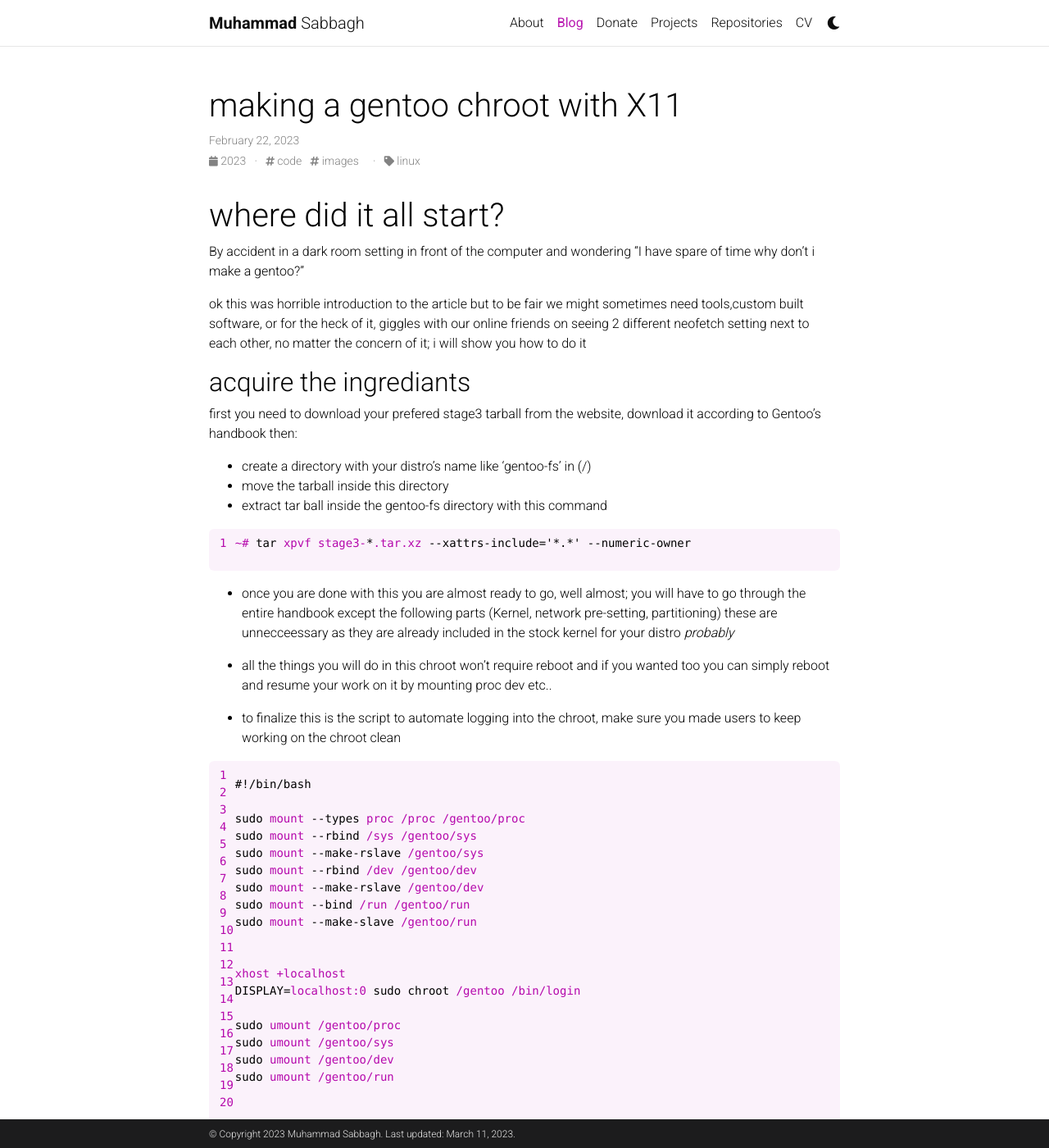
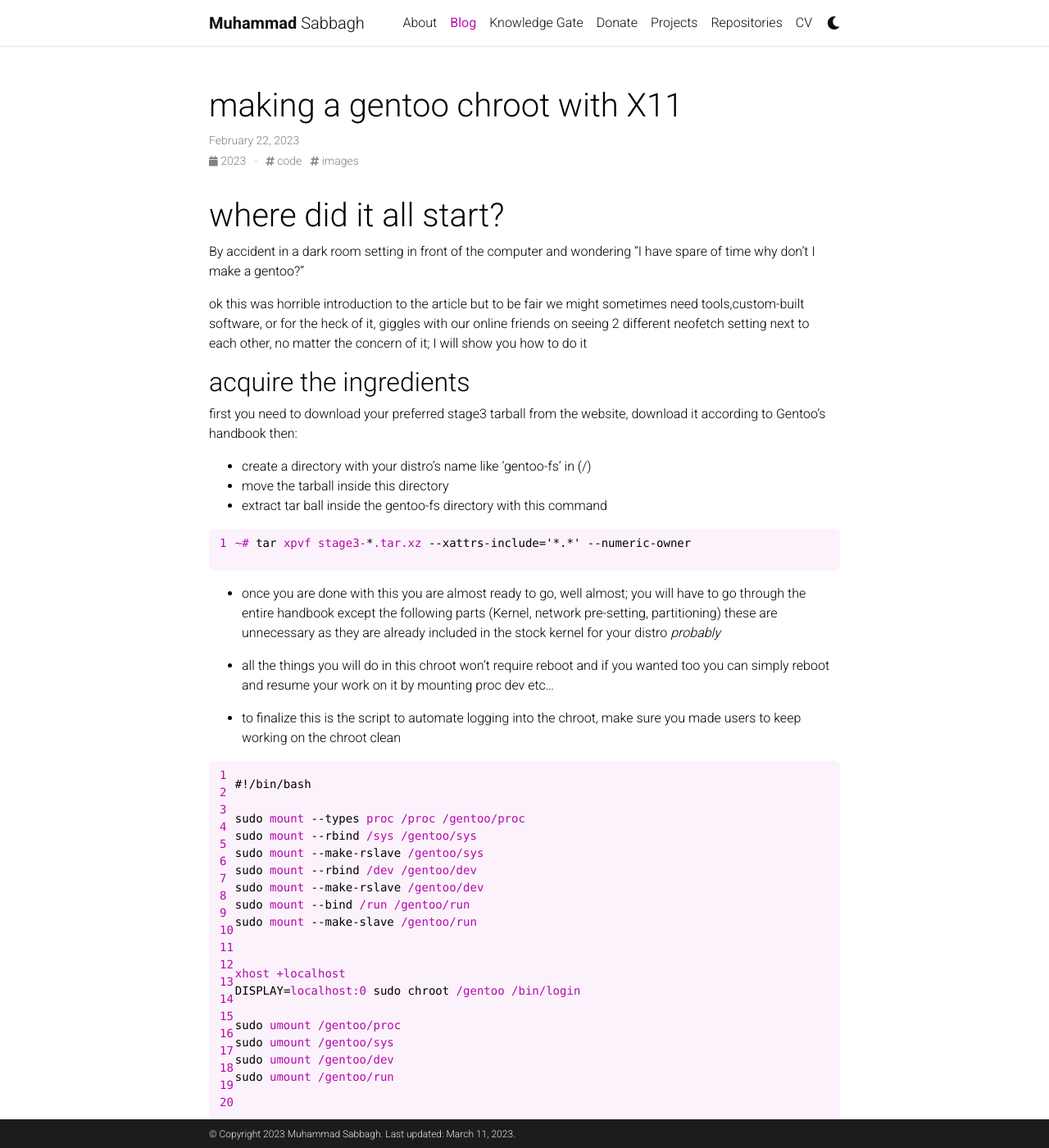
Before and after one commit to MuhammedSabbagh/MuhammedSabbagh.github.io, a Jekyll site: the page built from _posts/2023-02-27-gentoo-chroot-with-X11.markdown, in a window 1280 px wide and 1400 px high. Shown: the whole window at 82% size. Built offline with Jekyll 4.4.1, drawn with Linux system fonts in a browser that asks for light colours; full-size pictures stand in for the smaller copies a plugin makes; comment, search, counter and statistics services are not loaded; a style sheet for code colours, icons or effects is not loaded; some of the changed text lies outside the part shown.

````diff
--- a/_data/repositories.yml
+++ b/_data/repositories.yml
@@ -4,3 +4,5 @@ github_users:
 github_repos:
 
 - MuhammedSabbagh/xinu-arduino
+
+- sinhaharsh077/bledblood-the-blood-app
--- a/_posts/2023-02-27-gentoo-chroot-with-X11.markdown
+++ b/_posts/2023-02-27-gentoo-chroot-with-X11.markdown
@@ -4,18 +4,18 @@ title:  "making a gentoo chroot with X11"
 date:   2023-02-22 14:25:27 +0300
 tags: code images
 description: Because the pride of being an arch user isn't enough you put a gentoo neofetch next to it
-categories: linux
+categorize: linux
 ---
 
 # where did it all start?
 
-By accident in a dark room setting in front of the computer and wondering "I have spare of time why don't i make a gentoo?"
+By accident in a dark room setting in front of the computer and wondering "I have spare of time why don't I make a gentoo?"
 
-ok this was horrible introduction to the article but to be fair we might sometimes need tools,custom built software, or for the heck of it, giggles with our online friends on seeing 2 different neofetch setting next to each other, no matter the concern of it; i will show you how to do it
+ok this was horrible introduction to the article but to be fair we might sometimes need tools,custom-built software, or for the heck of it, giggles with our online friends on seeing 2 different neofetch setting next to each other, no matter the concern of it; I will show you how to do it
 
-## acquire the ingrediants
+## acquire the ingredients
 
-first you need to download your prefered stage3 tarball from the website, download it according to Gentoo's handbook then:
+first you need to download your preferred stage3 tarball from the website, download it according to Gentoo's handbook then:
 
 - create a directory with your distro's name like 'gentoo-fs' in (/)
 - move the tarball inside this directory
@@ -25,9 +25,9 @@ first you need to download your prefered stage3 tarball from the website, downlo
  ~# tar xpvf stage3-*.tar.xz --xattrs-include='*.*' --numeric-owner
 ```
 
-- once you are done with this you are almost ready to go, well almost; you will have to go through the entire handbook except the following parts (Kernel, network pre-setting, partitioning) these are unnecceessary as they are already included in the stock kernel for your distro *probably*
+- once you are done with this you are almost ready to go, well almost; you will have to go through the entire handbook except the following parts (Kernel, network pre-setting, partitioning) these are unnecessary as they are already included in the stock kernel for your distro *probably*
 
-- all the things you will do in this chroot won't require reboot and if you wanted too you can simply reboot and resume your work on it by mounting proc dev etc..
+- all the things you will do in this chroot won't require reboot and if you wanted too you can simply reboot and resume your work on it by mounting proc dev etc…
 
 - to finalize this is the script to automate logging into the chroot, make sure you made users to keep working on the chroot clean
 
@@ -58,7 +58,7 @@ change the name of the folder above depending on the folder you created and have
 
 ## one more thing
 
-i will work on the X server soon in this blog so stay tuned!
+I will work on the X server soon in this blog so stay tuned!
 
 peace and have a great day!
 
````
Also changed, not shown: _news/updates.md (added, +7 -0 lines), _pages/Knowledge-Gate.md (added, +8 -0 lines), _posts/2023-03-07-moving-on.markdown (added, +22 -0 lines).
